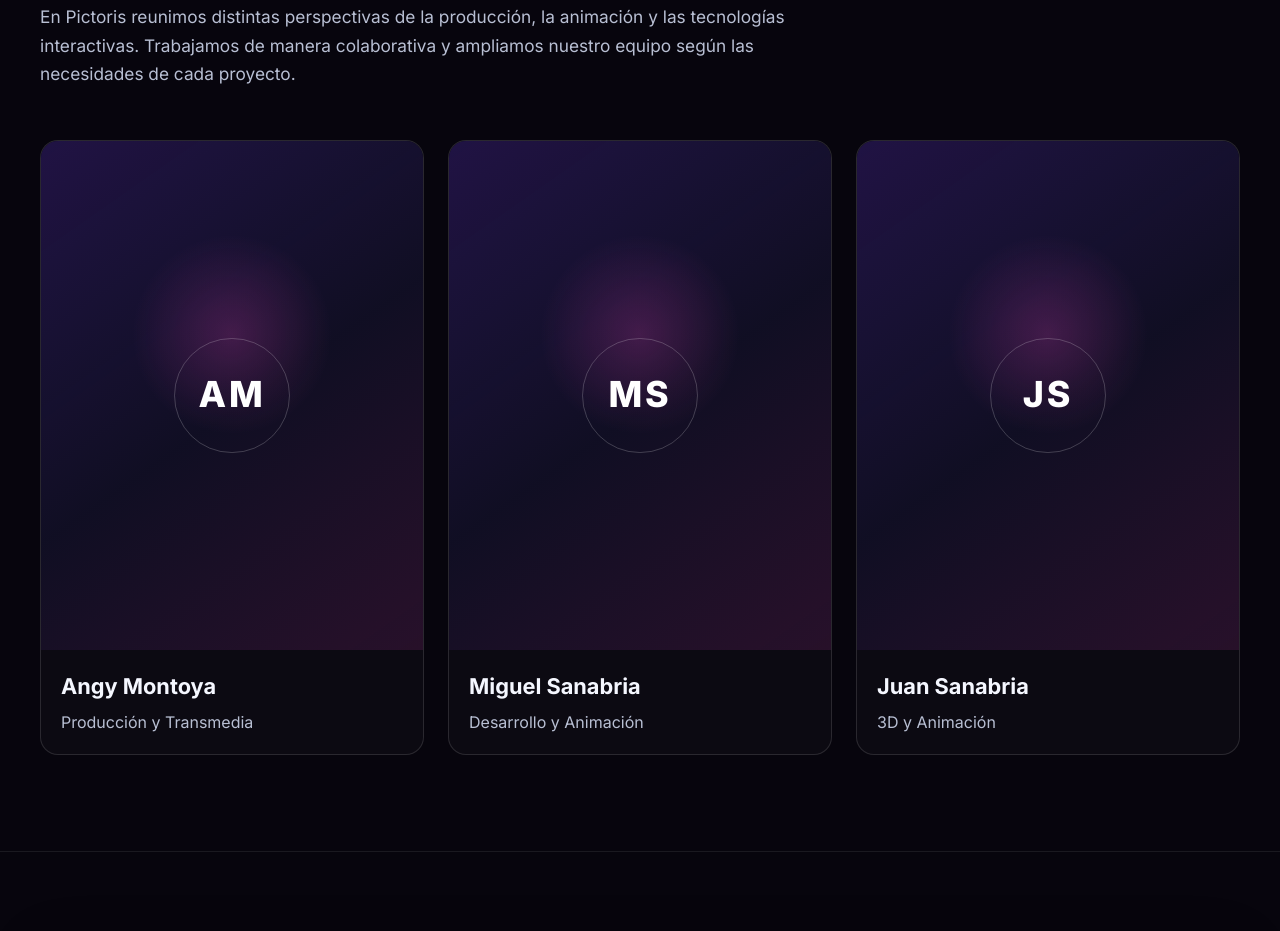
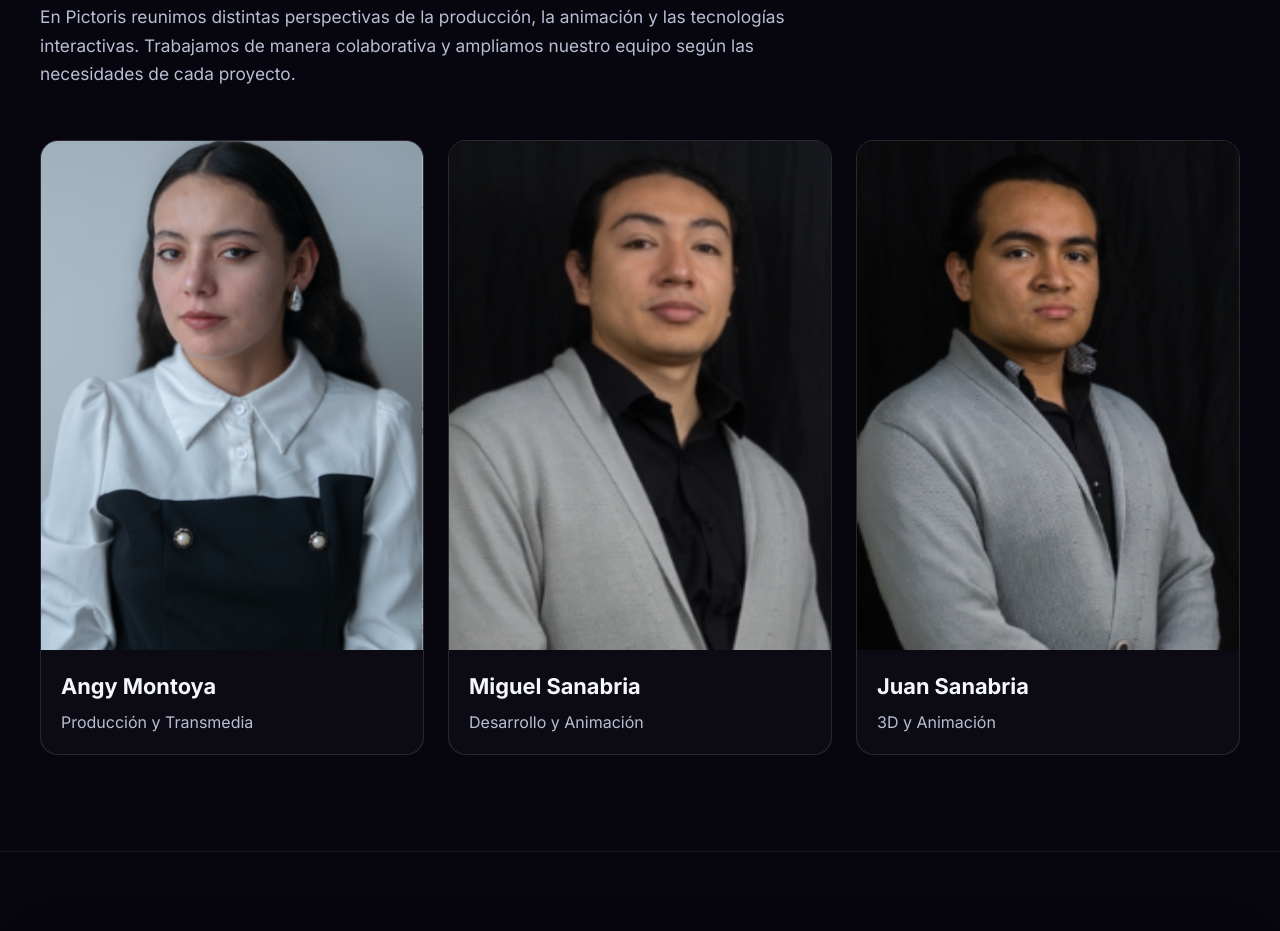
Before and after one commit to pictorisstudio/PictorisWeb, a plain HTML site: page public/nosotros.html in a window 1280 px wide. Shown: the part 1838-2769 px from the top of the page. Drawn offline with Linux system fonts and the light colour scheme.

Commit message:
nosotros

```diff
--- a/public/css/nosotros.css
+++ b/public/css/nosotros.css
@@ -202,6 +202,20 @@
   letter-spacing: 0.08em;
 }
 
+.team-photo-frame {
+  aspect-ratio: 3 / 4;
+  overflow: hidden;
+  background: #0d0915;
+}
+
+.team-photo-frame img {
+  display: block;
+  width: 100%;
+  height: 100%;
+  object-fit: cover;
+  object-position: center top;
+}
+
 .team-card-copy {
   padding: 1.25rem;
 }
--- a/public/nosotros.html
+++ b/public/nosotros.html
@@ -20,7 +20,7 @@
   <link rel="stylesheet" href="https://fonts.googleapis.com/css2?family=Inter:wght@400;500;600;700;800&display=swap" media="print" fetchpriority="low" onload="this.media='all'" />
   <noscript><link rel="stylesheet" href="https://fonts.googleapis.com/css2?family=Inter:wght@400;500;600;700;800&display=swap" /></noscript>
   <link rel="stylesheet" href="css/style.css?v=20260926" />
-  <link rel="stylesheet" href="css/nosotros.css?v=20261121-2" />
+  <link rel="stylesheet" href="css/nosotros.css?v=20261123-team-photos" />
 </head>
 <body class="about-page">
   <a href="https://wa.me/573143155217" class="whatsapp-float" target="_blank" rel="noopener noreferrer" aria-label="Contactar por WhatsApp">
@@ -101,15 +101,21 @@
         </div>
         <div class="team-cards">
           <article class="team-card">
-            <div class="team-photo-placeholder" role="img" aria-label="Espacio reservado para la fotografía de Angy Montoya"><span>AM</span></div>
+            <div class="team-photo-frame">
+              <img src="assets/images/team/angy-montoya.png" alt="Angy Montoya" width="352" height="547" loading="lazy" />
+            </div>
             <div class="team-card-copy"><h3>Angy Montoya</h3><p>Producción y Transmedia</p></div>
           </article>
           <article class="team-card">
-            <div class="team-photo-placeholder" role="img" aria-label="Espacio reservado para la fotografía de Miguel Sanabria"><span>MS</span></div>
+            <div class="team-photo-frame">
+              <img src="assets/images/team/miguel-sanabria.png" alt="Miguel Sanabria" width="200" height="376" loading="lazy" />
+            </div>
             <div class="team-card-copy"><h3>Miguel Sanabria</h3><p>Desarrollo y Animación</p></div>
           </article>
           <article class="team-card">
-            <div class="team-photo-placeholder" role="img" aria-label="Espacio reservado para la fotografía de Juan Sanabria"><span>JS</span></div>
+            <div class="team-photo-frame">
+              <img src="assets/images/team/sebastian.png" alt="Juan Sanabria" width="205" height="367" loading="lazy" />
+            </div>
             <div class="team-card-copy"><h3>Juan Sanabria</h3><p>3D y Animación</p></div>
           </article>
         </div>
```
Also changed, not shown: public/assets/images/team/angy-montoya.png (added), public/assets/images/team/miguel-sanabria.png (added), public/assets/images/team/sebastian.png (added).
